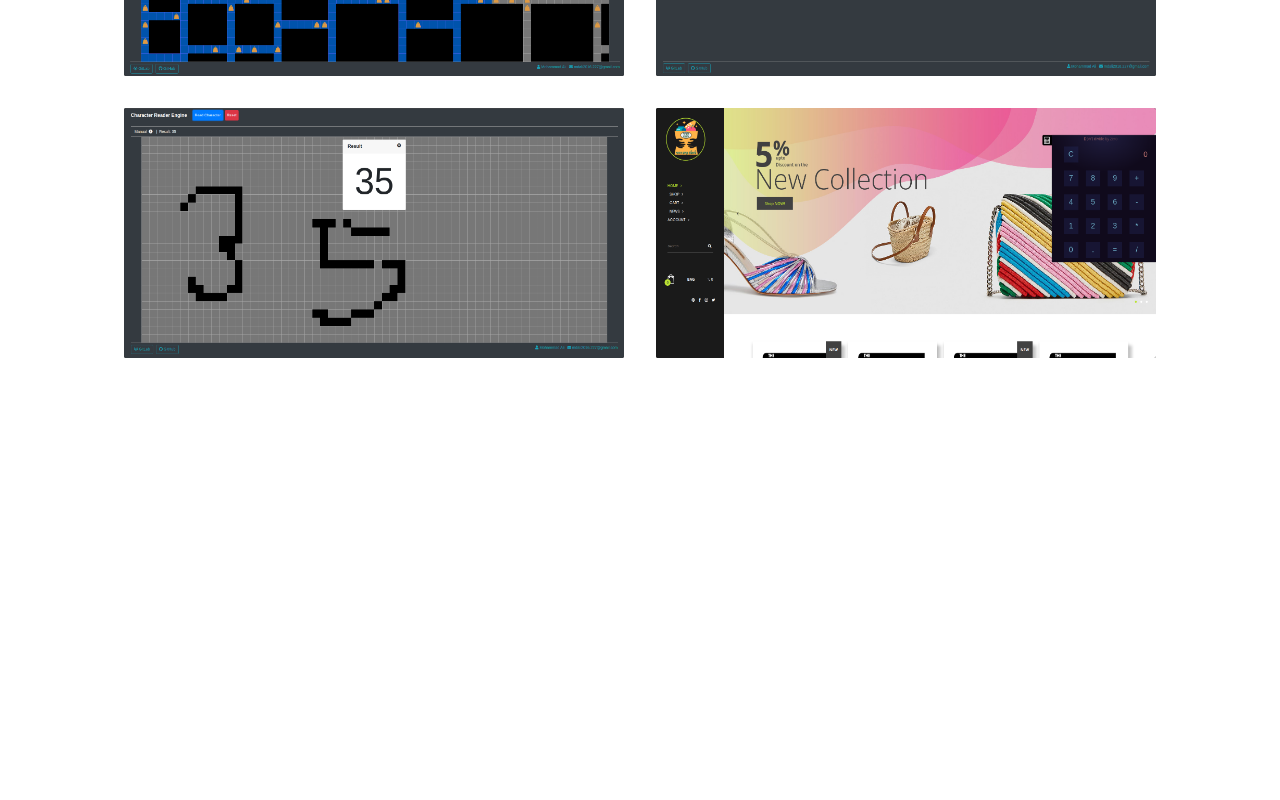
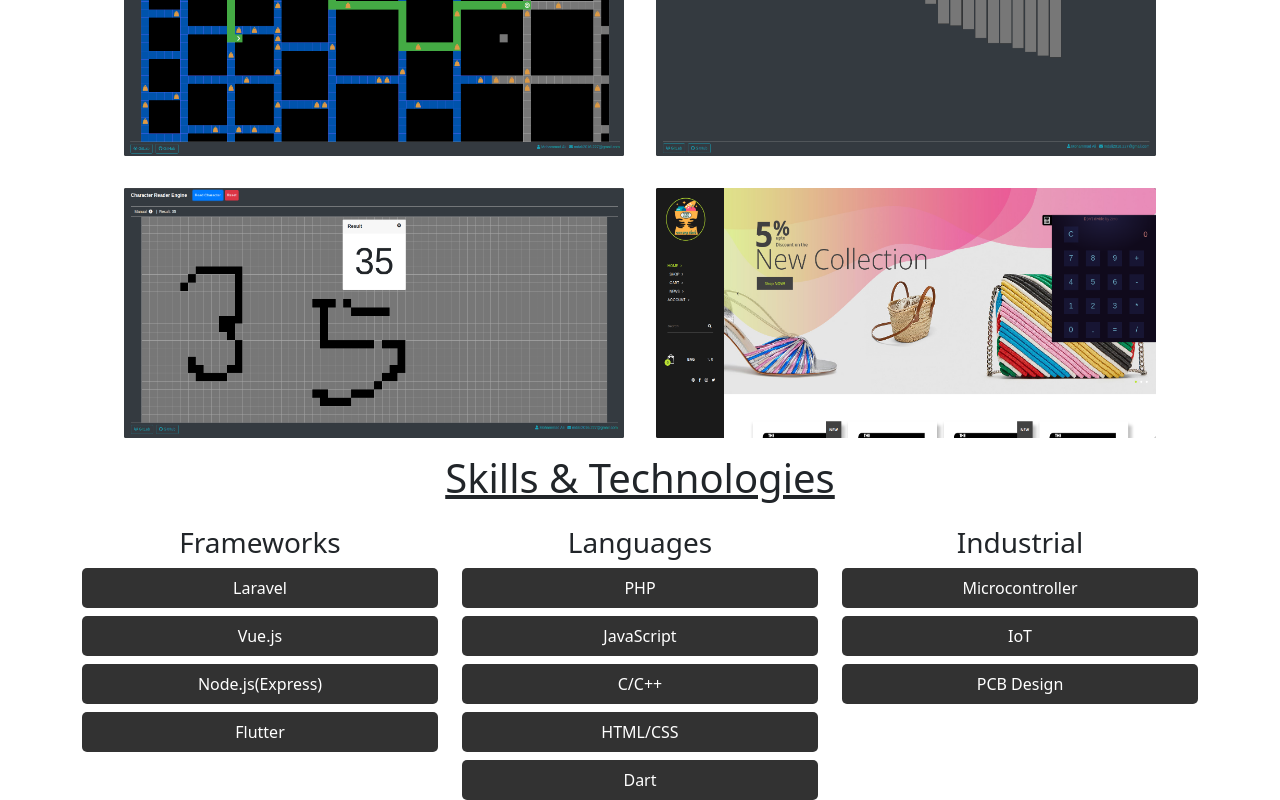
Before and after one commit to Mohammad1745/portfolio-vue, a Vue app: page / in a window 1280 px wide. Shown: the part 910-1710 px from the top of the page. Before the commit the page ends 1284 px from the top, so only its background shows below. Built offline with nearby package versions, Linux system fonts and the light colour scheme.

Commit message:
[Add] Skills Section

```diff
--- a/src/App.vue
+++ b/src/App.vue
@@ -1,8 +1,9 @@
 <template>
-  <div>
+  <div class="app">
     <Navbar />
     <About id="about" />
-    <Projects id="project" />
+    <Projects id="projects" />
+    <Skills id="skills" />
   </div>
 </template>
 
@@ -10,12 +11,15 @@
 import Navbar from './components/standalones/Navbar'
 import About from './components/standalones/About'
 import Projects from "@/components/standalones/Projects";
+import Skills from "@/components/standalones/Skills";
 
 export default {
-  components: {Navbar, About, Projects},
+  components: {Navbar, About, Projects, Skills},
 }
 </script>
 
 <style scoped>
-
+.app {
+  margin-top: 80px;
+}
 </style>
--- /dev/null
+++ b/src/components/reusables/Skill.vue
@@ -0,0 +1,28 @@
+<template>
+  <div class="skill text-center">
+    <font-awesome-icon :icon="icon" style="margin: 0 .5rem; float:left" />
+    <span class="text-center">{{ title }}</span>
+  </div>
+</template>
+
+<script>
+
+export default {
+  name: "Skill",
+  props: ['title', 'icon'],
+}
+</script>
+
+<style scoped>
+.skill{
+  /*width: 18rem ;*/
+  height: 40px ;
+  background: #323232 ;
+  color: white ;
+  padding-top: .5rem ;
+  margin-top: .5rem ;
+  border-radius: 5px;
+  /*border: 1px solid #0dcaf0;*/
+}
+
+</style>
--- /dev/null
+++ b/src/components/standalones/Skills.vue
@@ -0,0 +1,55 @@
+<template>
+  <div class="container section">
+    <div class="">
+      <h1 class="text-center mb-4">
+        <font-awesome-icon :icon="{ prefix: 'fas', iconName: 'file-code' }" style="margin-right:.5rem" />
+        <u>Skills & Technologies</u>
+      </h1>
+<!--      <p class="text-center mb-4">-->
+<!--        Lorem ipsum dolor sit amet consectetur, adipisicing elit. Nisi sit ipsa delectus eum quo voluptas aspernatur accusantium distinctio possimu est.-->
+<!--      </p>-->
+      <div class="row">
+        <div
+            v-for="(skill, i) in skills.data"
+            :key="i"
+            class="col-md-4 col-sm-12 d-inline-block justify-content-between"
+        >
+          <h3 class="text-center">{{ skill.type }}</h3>
+          <Skill
+              v-for="(title, j) in skill.titles"
+              :key="j"
+              :title="title"
+              :icon="skills.icon"
+          />
+        </div>
+      </div>
+    </div>
+  </div>
+</template>
+
+<script>
+import Skill from "@/components/reusables/Skill";
+
+export default {
+  name: "Projects",
+  components: {Skill},
+  data() {
+    return {
+      inlineItems: 3,
+      skills: {
+        icon:{ prefix: 'fas', iconName: 'code' },
+        data:[
+          { type: 'Frameworks', titles: ['Laravel', 'Vue.js', 'Node.js(Express)', 'Flutter',] },
+          { type: 'Languages', titles: ['PHP', 'JavaScript', 'C/C++', 'HTML/CSS', 'Dart',] },
+          { type: 'Industrial', titles: ['Microcontroller', 'IoT', 'PCB Design',] },
+        ]
+      }
+    }
+  }
+}
+</script>
+
+<style scoped>
+.container {
+}
+</style>
```
